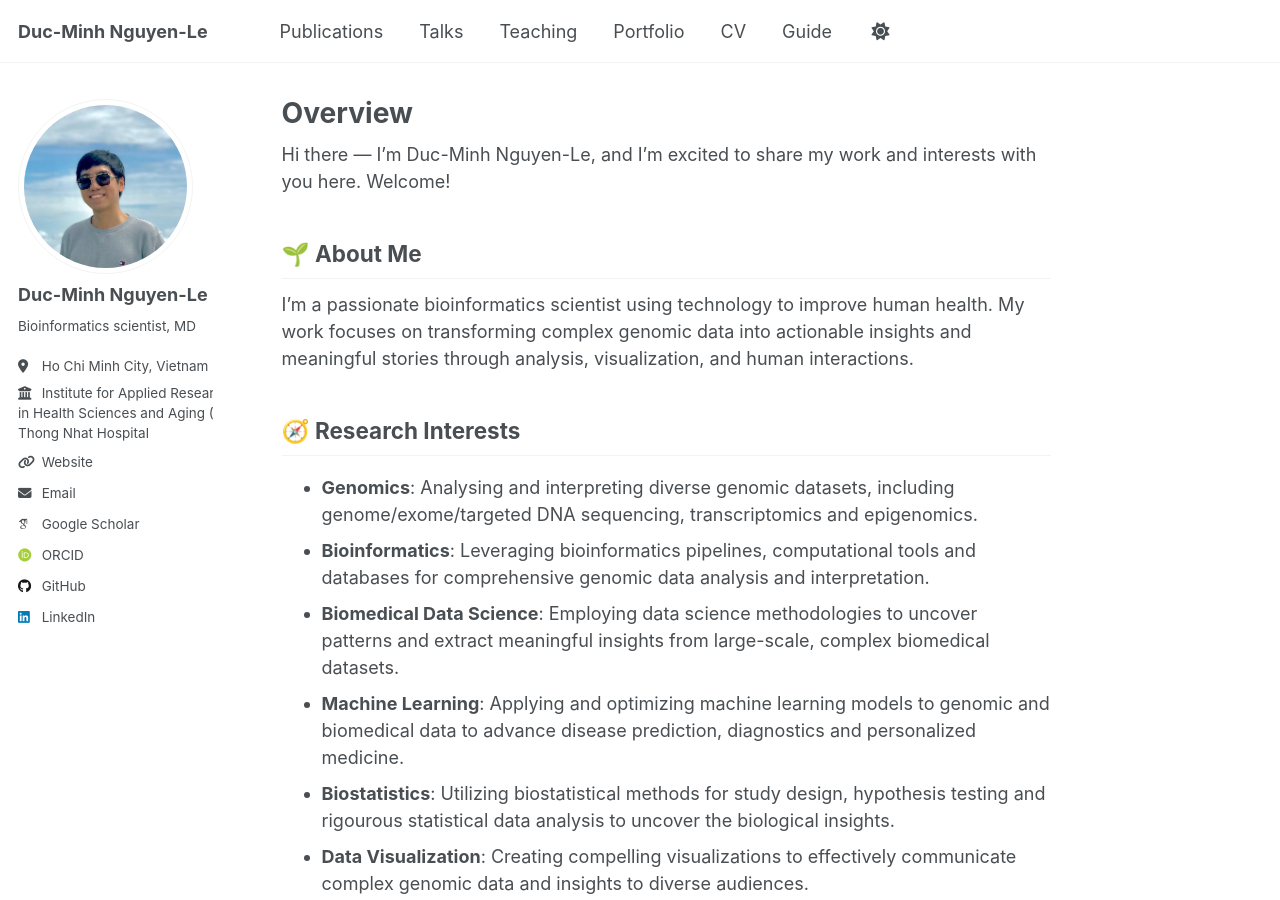
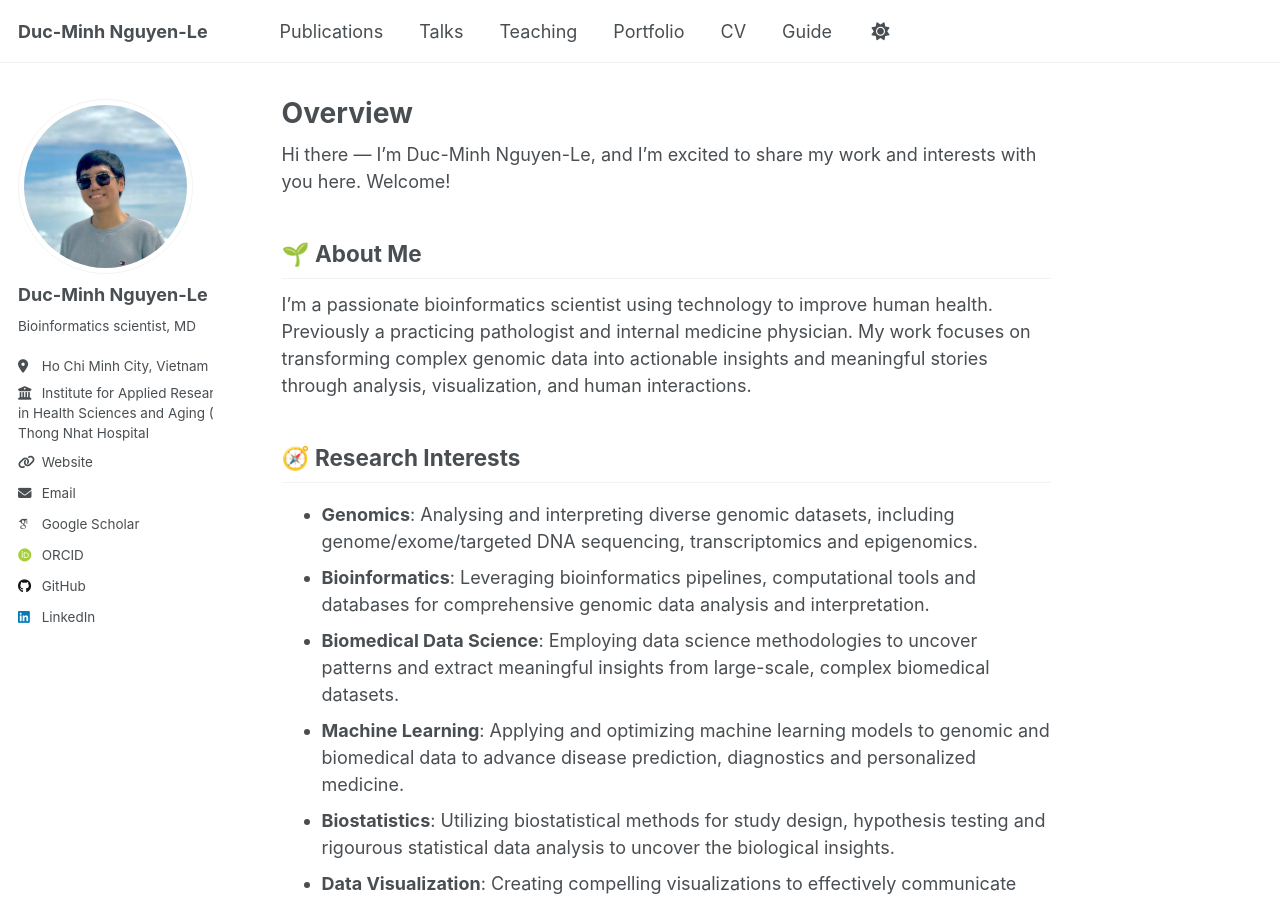
Before and after one commit to ducminhnguyenle/ducminhnguyenle.github.io, a Jekyll site: the page built from _pages/about.md, in a window 1280 px wide and 900 px high. Built offline with Jekyll 4.4.1, drawn with Linux system fonts in a browser that asks for light colours; some web fonts are replaced.

Commit message:
Remove 404 page in Sitemap and update about section with professional background

```diff
--- a/_pages/about.md
+++ b/_pages/about.md
@@ -11,7 +11,7 @@ Hi there — I’m Duc-Minh Nguyen-Le, and I’m excited to share my work and in
 
 ## 🌱 About Me
 
-I’m a passionate bioinformatics scientist using technology to improve human health. My work focuses on transforming complex genomic data into actionable insights and meaningful stories through analysis, visualization, and human interactions.
+I’m a passionate bioinformatics scientist using technology to improve human health. Previously a practicing pathologist and internal medicine physician. My work focuses on transforming complex genomic data into actionable insights and meaningful stories through analysis, visualization, and human interactions.
 
 ## 🧭 Research Interests
 
```
Also changed, not shown: _pages/_404.md (renamed from _pages/404.md).
